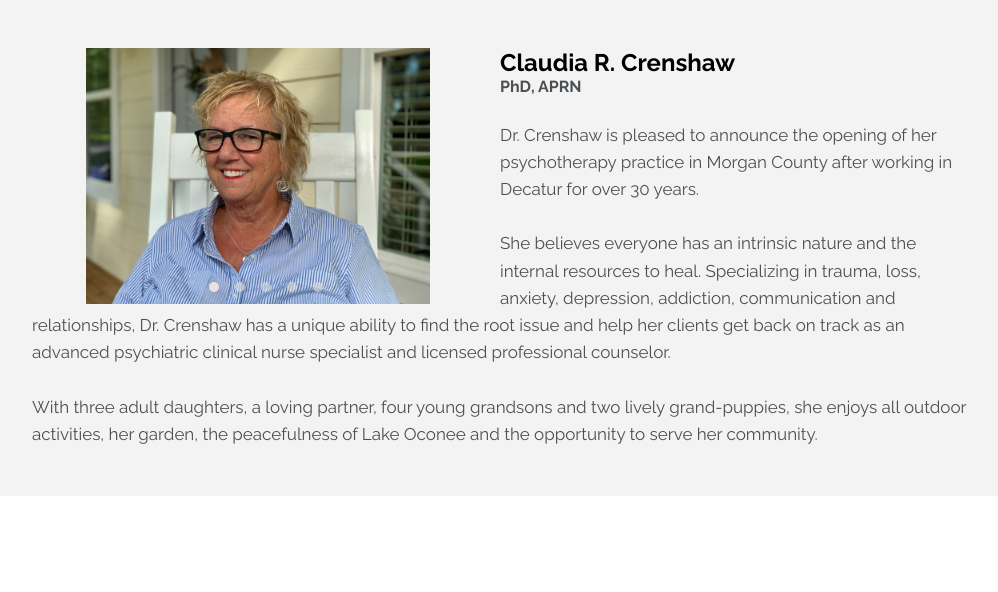
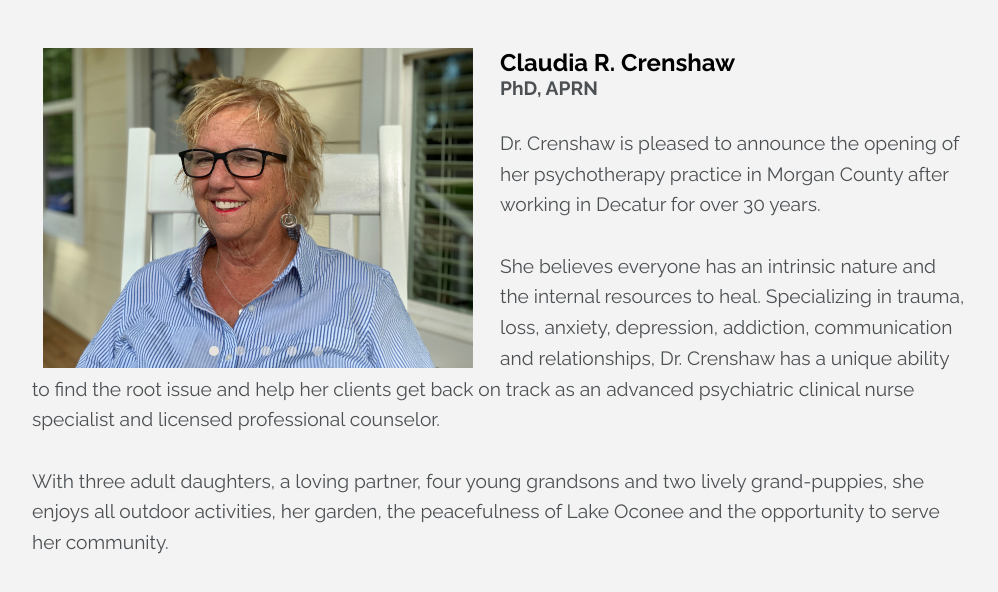
Before and after one commit to dree4life07/slideshow-practice, a plain HTML site: page index.html in a window 1280 px wide. Shown: the whole page, without its empty margins (0-998 px from the left). Drawn offline with Linux system fonts and the light colour scheme.

Commit message:
Update style.css

```diff
--- a/resources/style.css
+++ b/resources/style.css
@@ -191,3 +191,33 @@ html {
     /**********   END ABOUT   **********/
 }
 /**********   END SCREEN >600px   **********/
+
+
+
+
+
+
+/**********   SCREEN >800px   **********/
+@media only screen and (min-width: 800px) {
+    /**********   ABOUT   **********/
+        .about-info h4 {
+            font-size: 1.2em;
+        }
+        .about-info p {
+            font-size: 1.2em;
+            line-height: 1.6em;
+        }
+        .about-carousel {
+            /*width: 325px;*/
+            /*height: 20em;*/
+        }
+        .about-carousel-cell {
+            /*min-width: 325px;*/
+            height: 20em;
+        }
+        .about-img {
+            height: 20em;
+        }
+    /**********   END ABOUT   **********/
+}
+/**********   END SCREEN >800px   **********/
```
